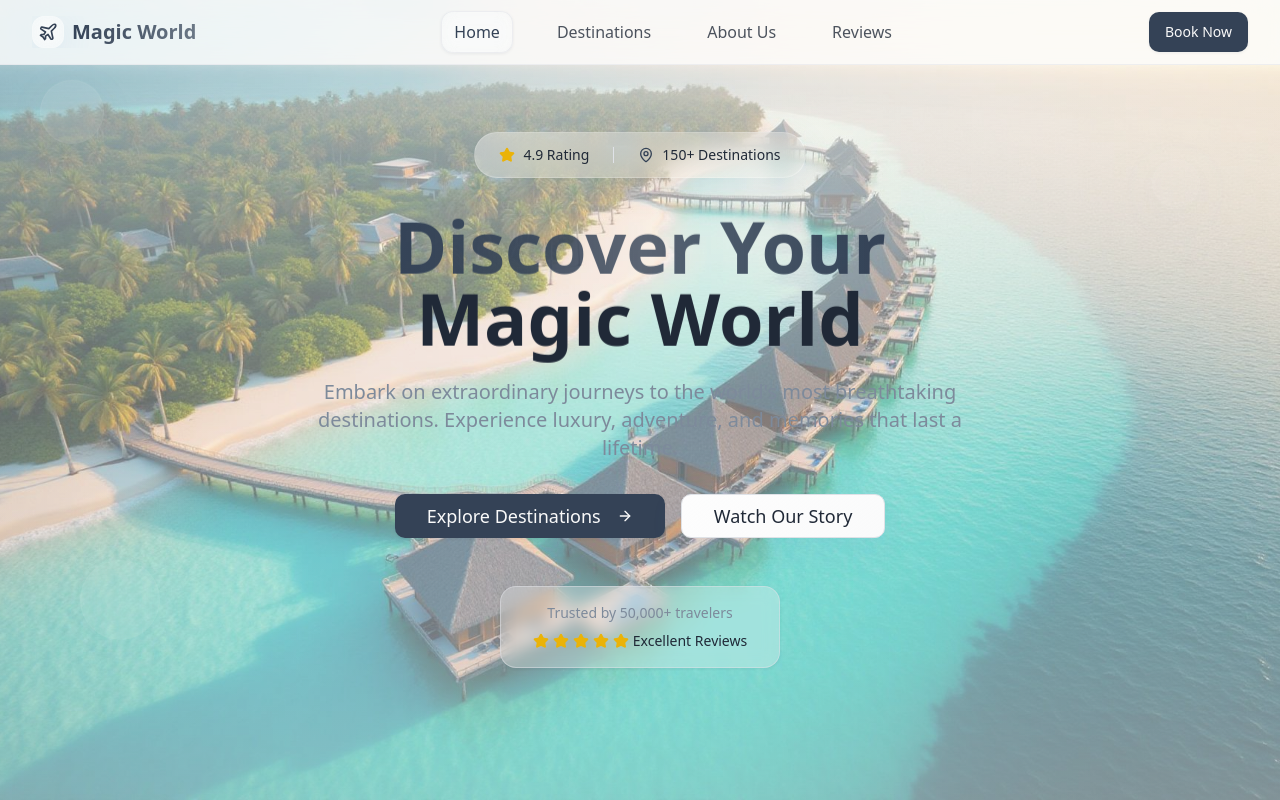
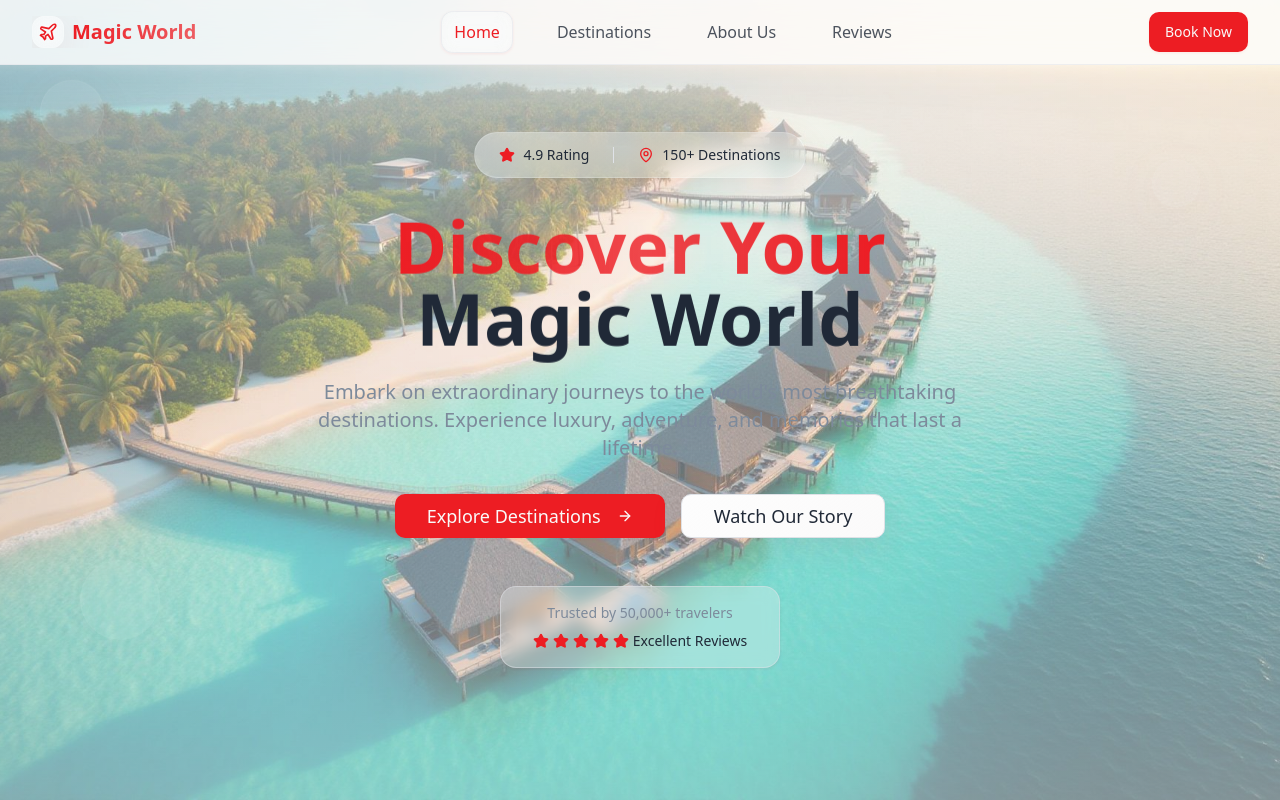
Before and after one commit to mistanisjo/mw, a React (Vite) app: page / in a window 1280 px wide. Shown: the top 800 px of the page. Built offline with nearby package versions, Linux system fonts and the light colour scheme.

Commit message:
Apply brand accent color
Apply the brand accent color (#ED1C24) professionally and consistently across the entire Next.js application. This change ensures the brand's primary color is integrated into all relevant UI elements and components for a cohesive and production-ready look.

```diff
--- a/src/components/FeaturedDestinations.tsx
+++ b/src/components/FeaturedDestinations.tsx
@@ -102,7 +102,7 @@ const FeaturedDestinations = () => {
 
         {/* View All CTA */}
         <div className="text-center">
-          <Button size="lg" className="btn-liquid group text-slate-700">
+          <Button size="lg" className="btn-liquid group">
             View All Destinations
             <ArrowRight className="w-5 h-5 ml-2 group-hover:translate-x-1 transition-transform" />
           </Button>
--- a/src/components/Hero.tsx
+++ b/src/components/Hero.tsx
@@ -27,7 +27,7 @@ const Hero = () => {
           <div className="flex justify-center mb-8">
             <div className="liquid-glass-card px-6 py-3 rounded-full flex items-center space-x-6">
               <div className="flex items-center space-x-2">
-                <Star className="w-4 h-4 text-yellow-500 fill-current" />
+                <Star className="w-4 h-4 text-primary fill-current" />
                 <span className="text-sm font-medium">4.9 Rating</span>
               </div>
               <div className="w-px h-4 bg-border" />
@@ -70,7 +70,7 @@ const Hero = () => {
               <p className="text-sm text-muted-foreground mb-2">Trusted by 50,000+ travelers</p>
               <div className="flex items-center justify-center space-x-1">
                 {[...Array(5)].map((_, i) => (
-                  <Star key={i} className="w-4 h-4 text-yellow-500 fill-current" />
+                  <Star key={i} className="w-4 h-4 text-primary fill-current" />
                 ))}
                 <span className="ml-2 text-sm font-medium">Excellent Reviews</span>
               </div>
--- a/src/components/ui/chart.tsx
+++ b/src/components/ui/chart.tsx
@@ -50,7 +50,7 @@ const ChartContainer = React.forwardRef<
         data-chart={chartId}
         ref={ref}
         className={cn(
-          "flex aspect-video justify-center text-xs [&_.recharts-cartesian-axis-tick_text]:fill-muted-foreground [&_.recharts-cartesian-grid_line[stroke='#ccc']]:stroke-border/50 [&_.recharts-curve.recharts-tooltip-cursor]:stroke-border [&_.recharts-dot[stroke='#fff']]:stroke-transparent [&_.recharts-layer]:outline-none [&_.recharts-polar-grid_[stroke='#ccc']]:stroke-border [&_.recharts-radial-bar-background-sector]:fill-muted [&_.recharts-rectangle.recharts-tooltip-cursor]:fill-muted [&_.recharts-reference-line_[stroke='#ccc']]:stroke-border [&_.recharts-sector[stroke='#fff']]:stroke-transparent [&_.recharts-sector]:outline-none [&_.recharts-surface]:outline-none",
+          "flex aspect-video justify-center text-xs [&_.recharts-cartesian-axis-tick_text]:fill-muted-foreground [&_.recharts-cartesian-grid_line]:stroke-border/50 [&_.recharts-curve.recharts-tooltip-cursor]:stroke-border [&_.recharts-dot]:stroke-transparent [&_.recharts-layer]:outline-none [&_.recharts-polar-grid]:stroke-border [&_.recharts-radial-bar-background-sector]:fill-muted [&_.recharts-rectangle.recharts-tooltip-cursor]:fill-muted [&_.recharts-reference-line]:stroke-border [&_.recharts-sector]:stroke-transparent [&_.recharts-sector]:outline-none [&_.recharts-surface]:outline-none",
           className
         )}
         {...props}
--- a/src/index.css
+++ b/src/index.css
@@ -19,21 +19,21 @@ All colors MUST be HSL. Liquid glass morphism with Apple-inspired aesthetics.
     --popover: 0 0% 100%;
     --popover-foreground: 215 27% 17%;
 
-    /* Primary - sophisticated deep slate */
-    --primary: 215 25% 27%;
+    /* Primary - brand red accent */
+    --primary: 358 85% 52%;
     --primary-foreground: 0 0% 98%;
 
     /* Secondary - soft glass tint */
     --secondary: 215 20% 95%;
-    --secondary-foreground: 215 25% 27%;
+    --secondary-foreground: 358 85% 52%;
 
     /* Muted - subtle background tones */
     --muted: 215 16% 97%;
     --muted-foreground: 215 13% 55%;
 
-    /* Accent - premium highlight */
-    --accent: 215 20% 93%;
-    --accent-foreground: 215 25% 27%;
+    /* Accent - brand complement */
+    --accent: 358 30% 95%;
+    --accent-foreground: 358 85% 52%;
 
     --destructive: 0 84% 60%;
     --destructive-foreground: 0 0% 98%;
@@ -41,14 +41,14 @@ All colors MUST be HSL. Liquid glass morphism with Apple-inspired aesthetics.
     /* Subtle borders for glass effects */
     --border: 215 15% 89%;
     --input: 215 15% 89%;
-    --ring: 215 25% 27%;
+    --ring: 358 85% 52%;
 
     --radius: 0.75rem;
 
     /* Custom liquid glass design tokens */
     --glass-background: 0 0% 100% / 0.25;
     --glass-border: 0 0% 100% / 0.18;
-    --glass-shadow: 215 50% 60% / 0.15;
+    --glass-shadow: 358 45% 55% / 0.12;
 
     /* Liquid animation curves */
     --liquid-ease: cubic-bezier(0.25, 0.46, 0.45, 0.94);
@@ -59,14 +59,14 @@ All colors MUST be HSL. Liquid glass morphism with Apple-inspired aesthetics.
     --glass-blur-hover: 15px;
 
     /* Premium gradients for liquid effects */
-    --gradient-liquid: linear-gradient(135deg, hsl(215 50% 95%), hsl(215 30% 90%));
-    --gradient-glass: linear-gradient(145deg, hsl(0 0% 100% / 0.4), hsl(215 20% 95% / 0.2));
-    --gradient-hero: linear-gradient(180deg, hsl(215 50% 98%), hsl(215 30% 96%));
+    --gradient-liquid: linear-gradient(135deg, hsl(358 20% 95%), hsl(358 15% 90%));
+    --gradient-glass: linear-gradient(145deg, hsl(0 0% 100% / 0.4), hsl(358 15% 95% / 0.2));
+    --gradient-hero: linear-gradient(180deg, hsl(358 10% 98%), hsl(358 8% 96%));
 
     /* Floating shadows */
-    --shadow-glass: 0 8px 32px hsl(215 50% 60% / 0.12);
-    --shadow-glass-hover: 0 12px 40px hsl(215 50% 60% / 0.18);
-    --shadow-soft: 0 1px 3px hsl(215 25% 27% / 0.08);
+    --shadow-glass: 0 8px 32px hsl(358 45% 55% / 0.12);
+    --shadow-glass-hover: 0 12px 40px hsl(358 50% 60% / 0.18);
+    --shadow-soft: 0 1px 3px hsl(358 85% 52% / 0.08);
 
     /* Typography scale */
     --font-size-xs: 0.75rem;
@@ -83,7 +83,7 @@ All colors MUST be HSL. Liquid glass morphism with Apple-inspired aesthetics.
 
     --sidebar-foreground: 240 5.3% 26.1%;
 
-    --sidebar-primary: 240 5.9% 10%;
+    --sidebar-primary: 358 85% 52%;
 
     --sidebar-primary-foreground: 0 0% 98%;
 
@@ -93,7 +93,7 @@ All colors MUST be HSL. Liquid glass morphism with Apple-inspired aesthetics.
 
     --sidebar-border: 220 13% 91%;
 
-    --sidebar-ring: 217.2 91.2% 59.8%;
+    --sidebar-ring: 358 85% 52%;
   }
 
   .dark {
@@ -106,8 +106,8 @@ All colors MUST be HSL. Liquid glass morphism with Apple-inspired aesthetics.
     --popover: 222.2 84% 4.9%;
     --popover-foreground: 210 40% 98%;
 
-    --primary: 210 40% 98%;
-    --primary-foreground: 222.2 47.4% 11.2%;
+    --primary: 358 85% 52%;
+    --primary-foreground: 0 0% 98%;
 
     --secondary: 217.2 32.6% 17.5%;
     --secondary-foreground: 210 40% 98%;
@@ -115,23 +115,23 @@ All colors MUST be HSL. Liquid glass morphism with Apple-inspired aesthetics.
     --muted: 217.2 32.6% 17.5%;
     --muted-foreground: 215 20.2% 65.1%;
 
-    --accent: 217.2 32.6% 17.5%;
-    --accent-foreground: 210 40% 98%;
+    --accent: 358 20% 15%;
+    --accent-foreground: 358 85% 52%;
 
     --destructive: 0 62.8% 30.6%;
     --destructive-foreground: 210 40% 98%;
 
     --border: 217.2 32.6% 17.5%;
     --input: 217.2 32.6% 17.5%;
-    --ring: 212.7 26.8% 83.9%;
+    --ring: 358 85% 52%;
     --sidebar-background: 240 5.9% 10%;
     --sidebar-foreground: 240 4.8% 95.9%;
-    --sidebar-primary: 224.3 76.3% 48%;
+    --sidebar-primary: 358 85% 52%;
     --sidebar-primary-foreground: 0 0% 100%;
     --sidebar-accent: 240 3.7% 15.9%;
     --sidebar-accent-foreground: 240 4.8% 95.9%;
     --sidebar-border: 240 3.7% 15.9%;
-    --sidebar-ring: 217.2 91.2% 59.8%;
+    --sidebar-ring: 358 85% 52%;
   }
 }
 
--- a/src/pages/NotFound.tsx
+++ b/src/pages/NotFound.tsx
@@ -12,11 +12,11 @@ const NotFound = () => {
   }, [location.pathname]);
 
   return (
-    <div className="min-h-screen flex items-center justify-center bg-gray-100">
-      <div className="text-center">
-        <h1 className="text-4xl font-bold mb-4">404</h1>
-        <p className="text-xl text-gray-600 mb-4">Oops! Page not found</p>
-        <a href="/" className="text-blue-500 hover:text-blue-700 underline">
+    <div className="min-h-screen flex items-center justify-center bg-background">
+      <div className="text-center liquid-glass-card p-12 rounded-2xl">
+        <h1 className="text-4xl font-bold mb-4 text-foreground">404</h1>
+        <p className="text-xl text-muted-foreground mb-8">Oops! Page not found</p>
+        <a href="/" className="text-primary hover:text-primary/80 underline transition-colors">
           Return to Home
         </a>
       </div>
--- a/src/pages/Reviews.tsx
+++ b/src/pages/Reviews.tsx
@@ -78,7 +78,7 @@ const ReviewsPage = () => {
       <Star
         key={i}
         className={`w-4 h-4 ${
-          i < rating ? 'text-yellow-500 fill-current' : 'text-muted-foreground'
+          i < rating ? 'text-primary fill-current' : 'text-muted-foreground'
         }`}
       />
     ));
```
